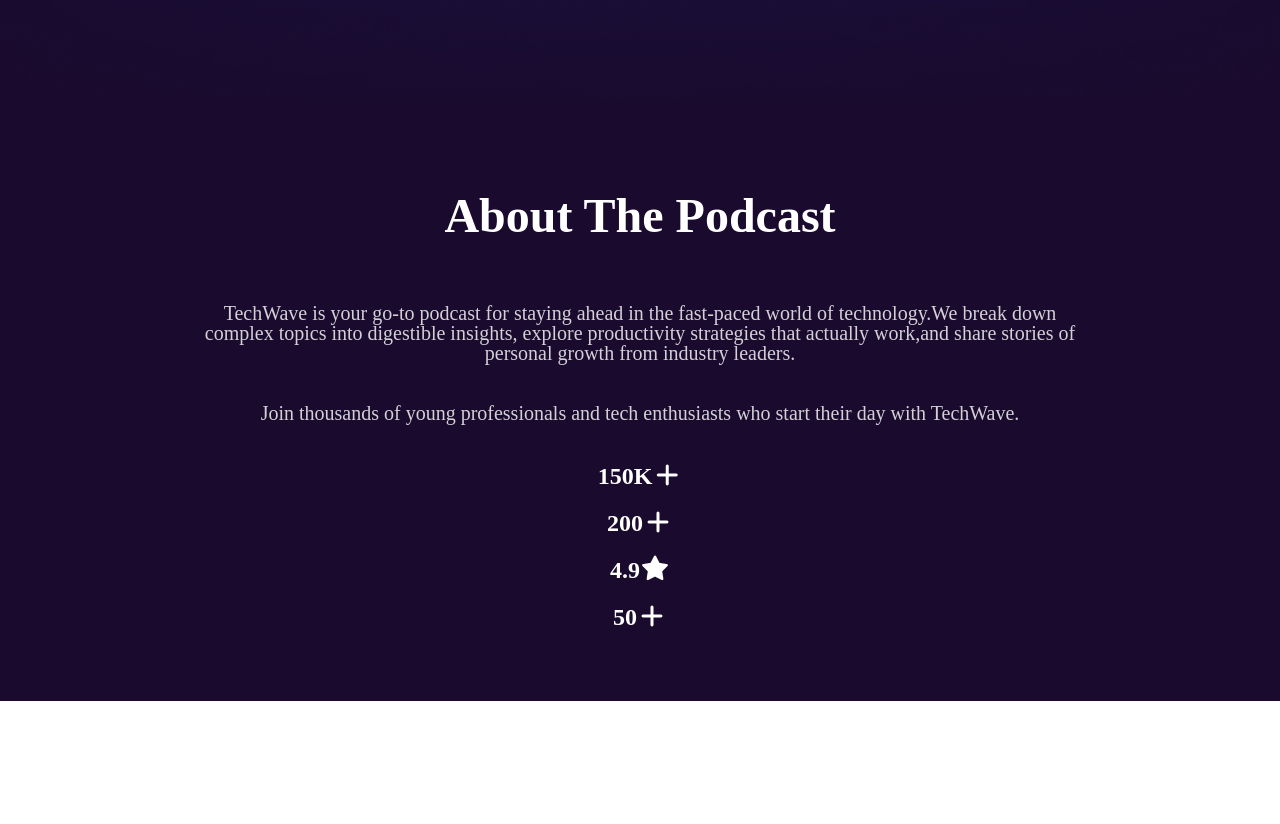
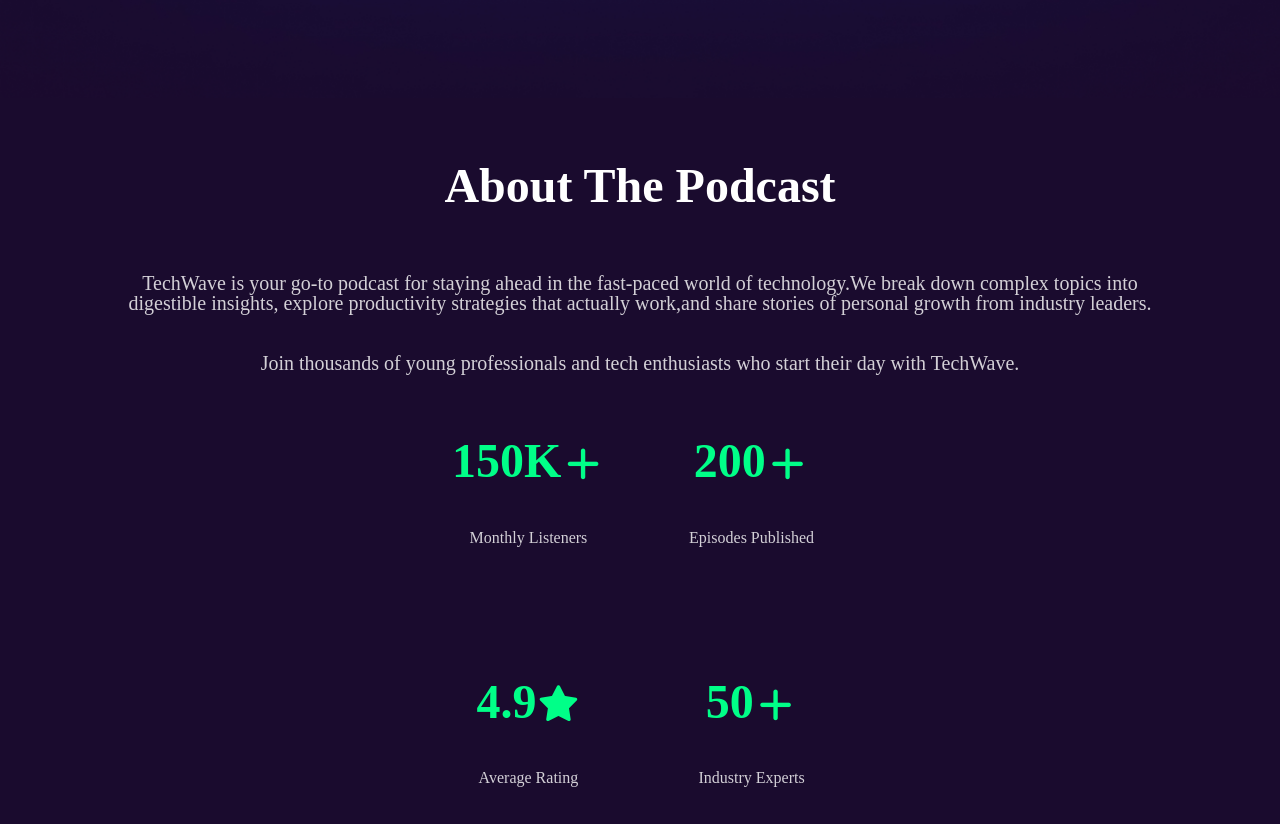
Before and after one commit to sumyeaa/ASSIGNMENT-2-FINAL-, a plain HTML site: page index.html in a window 1280 px wide. Shown: the part 754-1578 px from the top of the page. Before the commit the page ends 1455 px from the top, so only its background shows below. Drawn offline with Linux system fonts and the light colour scheme.

Commit message:
about completed

```diff
--- a/Styles/Styles.css
+++ b/Styles/Styles.css
@@ -157,3 +157,26 @@
     line-height: 20px;
     color: #ffffffce;
 }
+.about > p{
+    padding: 0 300px;
+}
+.a-card{
+    display: flex;
+    justify-content: space-between;
+    gap: 80px;
+}
+.a-card .card h1{
+   color: #00FF88;
+   font-size: 48px;
+   font-weight: 900px;
+   text-align: center;
+}
+.a-card .card h1 i{
+    font-weight: 500px;
+    font-size: 35px;
+}
+.a-card .card p{
+    line-height: 20px;
+    font-size: 16px;
+    color: #ffffffce;
+}
--- a/Styles/responsive.css
+++ b/Styles/responsive.css
@@ -1,5 +1,5 @@
 @media screen and (max-width: 576px){
-    nav .btn , li{
+    nav .btn , nav li{
         display: none;
     }
     .btnbar {
@@ -14,4 +14,29 @@
     .about{
         padding: 40px 20px;
     }
+    .about > p{
+    padding: 0 30px;
 }
+
+    .a-card{
+        display: grid;
+        grid-template-columns: repeat(2,1fr);
+        gap: 40px;
+    }
+}
+@media screen and (min-width: 577px) and (max-width: 1500px)
+{
+    .about{
+        max-width: 100%;
+        padding: 20px 8px;
+        flex-wrap: wrap;
+    }
+    .about > p{
+        padding: 0 100px;
+    }
+     .a-card{
+        display: grid;
+        grid-template-columns: repeat(2,1fr);
+        gap: 70px;
+    }
+}
--- a/index.html
+++ b/index.html
@@ -49,22 +49,23 @@
 
             <p>Join thousands of young professionals and tech enthusiasts who start their day with TechWave.</p>
             <div class="a-card">
-                <card>
+
+                <div class="card">
                     <h1>150K<i class="fa-solid fa-plus"></i></h1>
-                    <p></p>
-                </card>
-                <card>
+                    <p>Monthly Listeners</p>
+                </div>
+                <div class="card">
                     <h1>200<i class="fa-solid fa-plus"></i></h1>
-                    <p></p>
-                </card>
-                <card>
+                    <p>Episodes Published</p>
+                </div>
+                <div class="card">
                     <h1>4.9<i class="fa-solid fa-star"></i></h1>
-                    <p></p>
-                </card>
-                <card>
+                    <p>Average Rating</p>
+                </div>
+                <div class="card">
                     <h1>50<i class="fa-solid fa-plus"></i></h1>
-                    <p></p>
-                </card>
+                    <p>Industry Experts</p>
+                </div>
             </div>
         </section>
     </main>
```
